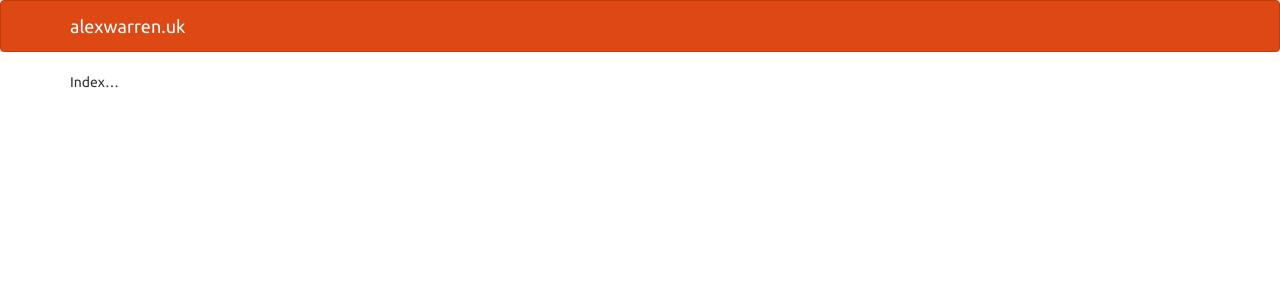
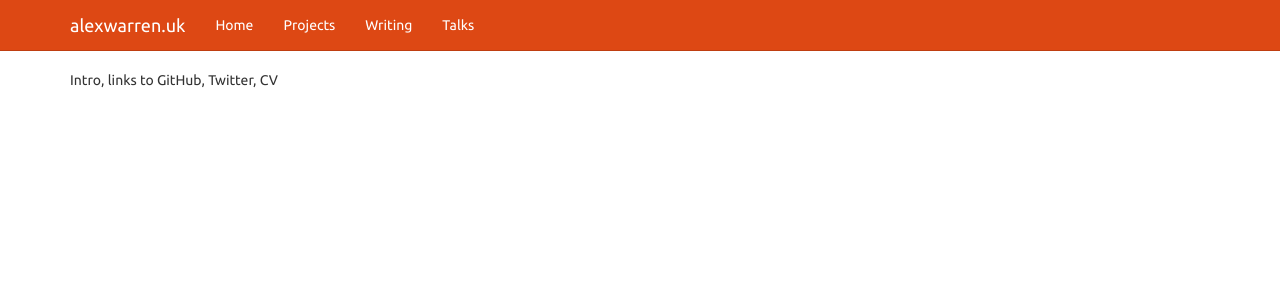
Before and after one commit to alexwarren/alexwarren.github.io, a Jekyll site: the page built from index.md, in a window 1280 px wide. Shown: the top 300 px of the page. Built offline with Jekyll 4.4.1, drawn with Linux system fonts in a browser that asks for light colours; nearby versions of some CDN libraries; Markdown is read by kramdown in place of the engine named in the settings.

Commit message:
Add more pages

```diff
--- a/_layouts/index.html
+++ b/_layouts/index.html
@@ -6,15 +6,24 @@
     <meta name="viewport" content="width=device-width, initial-scale=1">
     <title>{{page.title}}</title>
     <link rel="stylesheet" href="/bootstrap.min.css">
+    <link rel="stylesheet" href="/aw.css">
     <script src="http://code.jquery.com/jquery-2.1.4.min.js"></script>
     <script src="//maxcdn.bootstrapcdn.com/bootstrap/3.3.5/js/bootstrap.min.js"></script>
   </head>
 
   <body>
-    <div class="navbar navbar-default" role="navigation">
+    <div class="navbar navbar-default navbar-fixed-top" role="navigation">
       <div class="container">
         <div class="navbar-header">
           <a class="navbar-brand" href="/">alexwarren.uk</a>
+        </div>
+        <div class="collapse navbar-collapse">
+          <ul class="nav navbar-nav">
+            <li {% if page.url == '/index.html' %}class="active"{% endif %}><a href="{{site.baseurl}}/">Home</a></li>
+            <li {% if page.url contains '/projects' %}class="active"{% endif %}><a href="{{site.baseurl}}/projects/">Projects</a></li>
+            <li {% if page.url contains '/writing' %}class="active"{% endif %}><a href="{{site.baseurl}}/writing/">Writing</a></li>
+            <li {% if page.url contains '/talks' %}class="active"{% endif %}><a href="{{site.baseurl}}/talks/">Talks</a></li>
+          </ul>
         </div>
       </div>
     </div>
--- /dev/null
+++ b/aw.css
@@ -0,0 +1,3 @@
+body {
+	padding-top: 70px;
+}
--- a/index.md
+++ b/index.md
@@ -3,4 +3,4 @@ layout: index
 title: alexwarren.uk
 ---
 
-Index...
+Intro, links to GitHub, Twitter, CV
```
Also changed, not shown: projects/index.md (added, +6 -0 lines), talks/index.md (added, +8 -0 lines), writing/index.md (added, +6 -0 lines), talks/talk.jpg (added).
